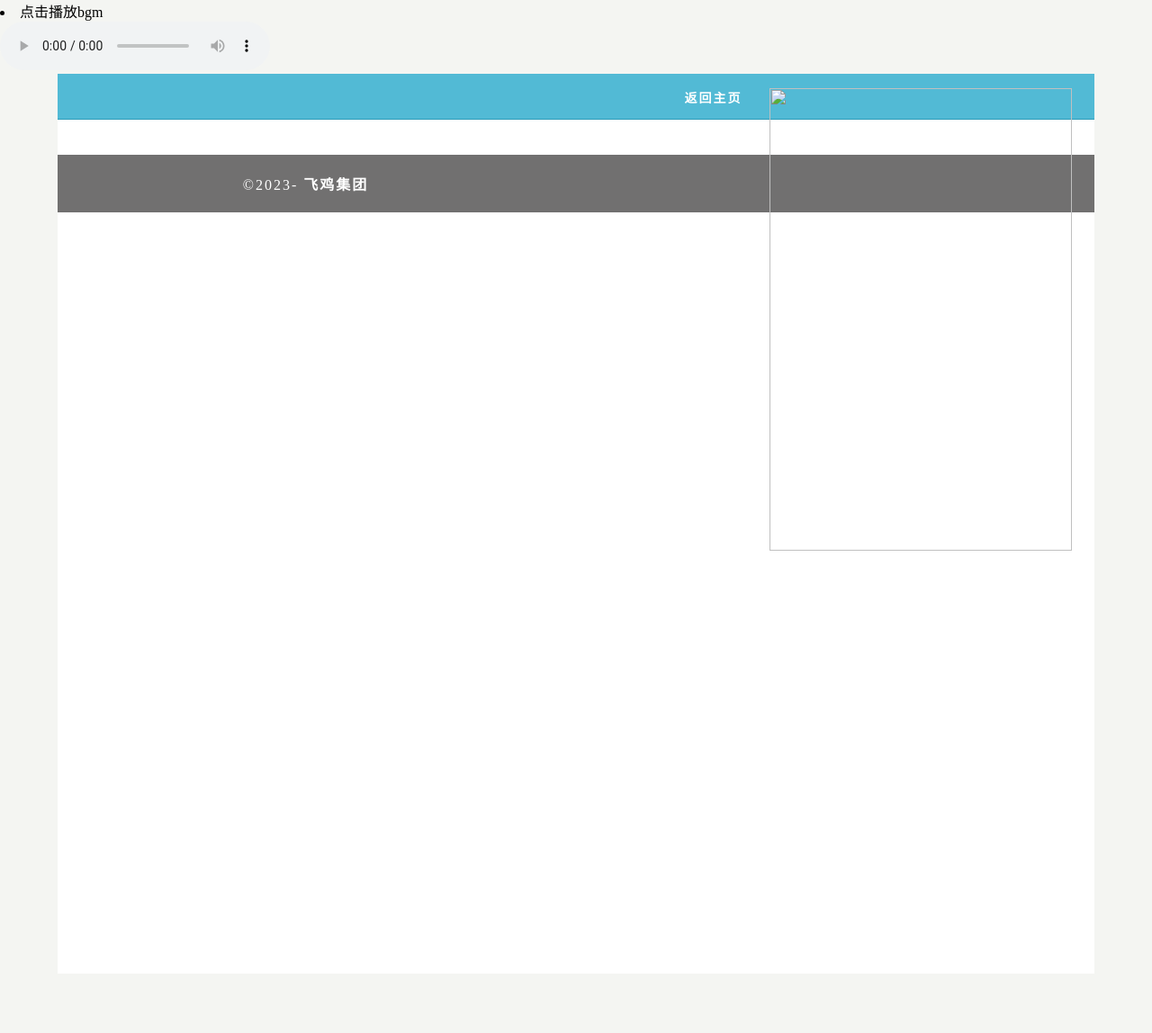
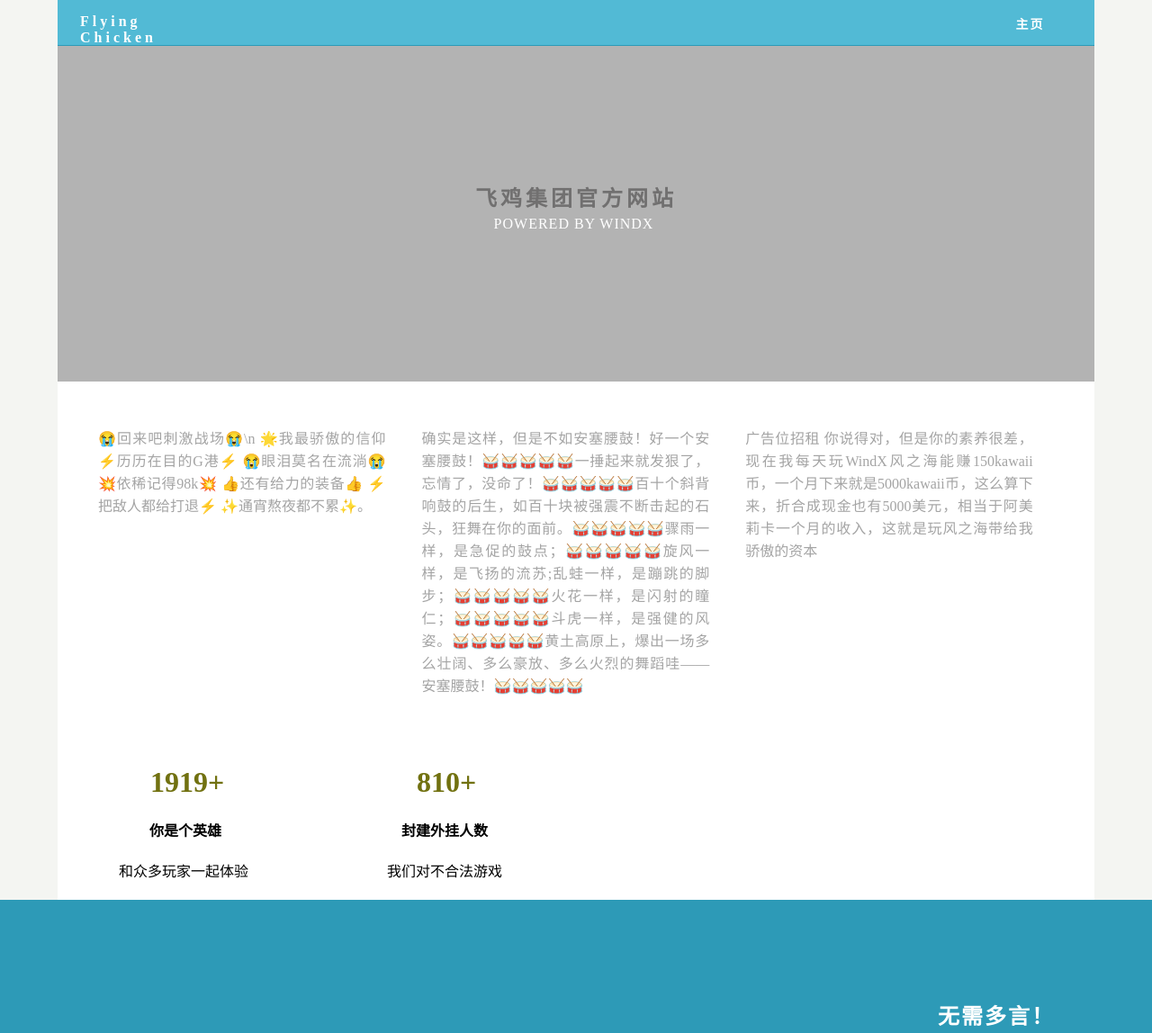
Before and after one commit to Chicken0327/chicken0327.github.io, a plain HTML site: page index.html in a window 1280 px wide. Shown: the top 1148 px of the page at 90% size. Before the commit the page ends 1082 px from the top, so only its background shows below. Drawn offline with Linux system fonts and the light colour scheme.

Commit message:
Update index.html

```diff
--- a/index.html
+++ b/index.html
@@ -10,7 +10,7 @@
 
 <meta name="viewport" content="width=device-width, initial-scale=1">
 
-<title>泓涵杀</title>
+<title>飞鸡集团</title>
 
 <link href="css/singlePageTemplate.css" rel="stylesheet" type="text/css">
 
@@ -35,8 +35,8 @@
 </head>
 
 <body>
-<li><a>点击播放bgm</a></li>
-<audio autoplay="autoplay" loop="" controls="controls"><source src="bgm.ogg"></audio>
+
+<!注视--audio autoplay="autoplay" loop="" controls="controls"><!--source src="bgm.ogg"><!--/audio-->
 
 <!-- Main Container -->
 
@@ -45,23 +45,114 @@
   <!-- Navigation -->
 
   <header> <a href="">
+
+    <h4 class="logo">Flying Chicken&nbsp;</h4>
+
     <h4 class="logo">&nbsp;</h4>
+
   </a>
+
     <nav>
+
       <ul>
-       <img src="images/god.jpg" width="336" height="514" alt=""/>
+
+        <li><a href="http://netease.mcfzh.asia">主页&nbsp;</a></li>
+
+      </ul>
+
+    </nav>
+
+  </header>
+
+  <!-- Hero Section -->
+  <section class="hero" id="hero">
+    <h2 class="hero_header"> <span class="light">飞鸡集团官方网站</span></h2>
+    <p class="tagline">Powered By WindX&nbsp;</p>
+
+  </section>
+
+  <!-- About Section -->
+
+  <section class="about" id="about">
+
+    <h2 class="hidden">About</h2>
+
+    <p class="text_column">😭回来吧刺激战场😭\n
+🌟我最骄傲的信仰
+          ⚡️历历在目的G港⚡
+😭眼泪莫名在流淌😭
+💥依稀记得98k💥
+👍还有给力的装备👍
+⚡️把敌人都给打退⚡️
+✨通宵熬夜都不累✨。&nbsp; </p>
+
+    <p class="text_column">确实是这样，但是不如安塞腰鼓！好一个安塞腰鼓！🥁🥁🥁🥁🥁一捶起来就发狠了，忘情了，没命了！🥁🥁🥁🥁🥁百十个斜背响鼓的后生，如百十块被强震不断击起的石头，狂舞在你的面前。🥁🥁🥁🥁🥁骤雨一样，是急促的鼓点；🥁🥁🥁🥁🥁旋风一样，是飞扬的流苏;乱蛙一样，是蹦跳的脚步；🥁🥁🥁🥁🥁火花一样，是闪射的瞳仁；🥁🥁🥁🥁🥁斗虎一样，是强健的风姿。🥁🥁🥁🥁🥁黄土高原上，爆出一场多么壮阔、多么豪放、多么火烈的舞蹈哇——安塞腰鼓！🥁🥁🥁🥁🥁 </p>
+
+    <p class="text_column">广告位招租 你说得对，但是你的素养很差，现在我每天玩WindX风之海能赚150kawaii币，一个月下来就是5000kawaii币，这么算下来，折合成现金也有5000美元，相当于阿美莉卡一个月的收入，这就是玩风之海带给我骄傲的资本&nbsp; </p>
+
+  </section>
+
+  <!-- Stats Gallery Section -->
+
+    <div class="thumbnail">
+
+      <h1 class="stats">1919+</h1>
+
+      <h4>你是个英雄&nbsp;</h4>
+
+      <p>和众多玩家一起体验&nbsp;&nbsp;</p>
+
+    </div>
+
+    <div class="thumbnail">
+
+      <h1 class="stats">810+</h1>
+
+      <h4>封建外挂人数&nbsp;</h4>
+
+      <p>我们对不合法游戏&nbsp;</p>
+
+    </div>
+
+  </div>
+
+  <!-- Parallax Section -->
+
+  <section class="banner">
+
+    <h2 class="parallax">无需多言！&nbsp;</h2>
+
+    <p class="parallax_description">你说的对，但是《原神》是由米哈游自主研发的一款全新开放世界冒险游戏。游戏发生在一个被称作「提瓦特」的幻想世界，在这里，被神选中的人将被授予「神之眼」，导引元素之力。你将扮演一位名为「旅行者」的神秘角色，在自由的旅行中邂逅性格各异、能力独特的同伴们，和他们一起击败强敌，找回失散的亲人。
+
+一个不玩原神的人，无非只有两种可能性。一种是没有能力玩原神。因为买不起高配的手机和抽不起卡等各种自身因素，他的人生都是失败的，第二种可能：有能力却不玩原神的人，在有能力而没有玩原神的想法时，那么这个人的思想境界便低到了一个令人发指的程度。一个有能力的人不付出行动来证明自己，只能证明此人行为素质修养之低下。是灰暗的，是不被真正的社会认可的。
+
+原神怎么你了，我现在每天玩原神都能赚150原石，每个月差不多5000原石的收入，也就是现实生活中每个月5000美元的收入水平，换算过来最少也30000人民币，虽然我只有14岁，但是已经超越了中国绝大多数人(包括你)的水平，这便是原神给我的骄傲的资本。这恰好说明了原神这个IP在线下使玩家体现出来的团结和凝聚力，以及非比寻常的脑洞，这种氛围在如今已经变质的漫展上是难能可贵的，这也造就了原神和玩家间互帮互助的局面，原神负责输出优质内容，玩家自发线下宣传和构思创意脑洞整活，如此良好的游戏发展生态可以说让其他厂商艳羡不已。玩游戏不玩原神，就像四大名著不看红楼梦，说明这人文学造诣和自我修养不足，他理解不了这种内在的阳春白雪的高雅艺术，他只能看到外表的辞藻堆砌，参不透其中深奥的精神内核,只能度过一个相对失败的人生.</p>
+
+  </section>
+
+  <!-- More Info Section -->
+
+  <footer>
+
+    <article class="footer_column">
+
+      <h3>特色&nbsp;</h3>
+
+      <p>&nbsp;</p>
+
+      <img src="images/honghan1.png" width="732" height="1028" alt=""/>
+
+<p>飞鸡新概念 </p>
     </article>
-        <li><a href="http://netease.mcfzh.asia/honghankill">返回主页&nbsp;</a></li>
-      </ul>
-    </nav>
-  </header>
-  <!-- Hero Section -->
-  <!-- About Section -->
-  <section class="about" id="about">
-    <h2 class="hidden">About</h2>
-  </section>
+
+    <article class="footer_column">
+      <h3>定位</h3>
+      <p>我们是flying chicken&nbsp;</p>
+    </article>
+  </footer>
   <!-- Copyrights Section -->
-  <div class="copyright">&copy;2023- <strong>飞鸡集团</strong></div>
+
+  <div class="copyright">&copy;2023- <strong>飞鸡集团 Powered by God</strong></div>
 </div>
 <!-- Main Container Ends -->
 </body>
```
